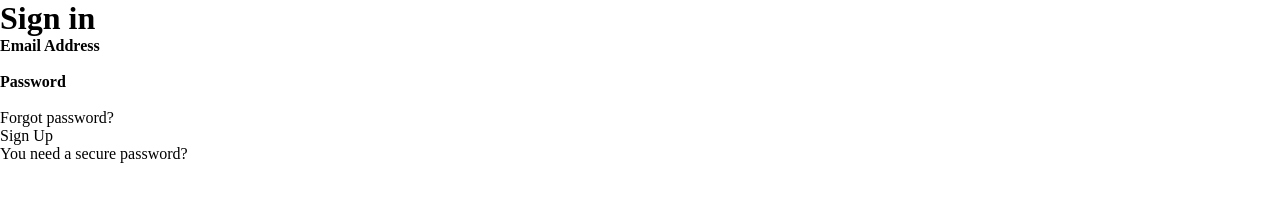
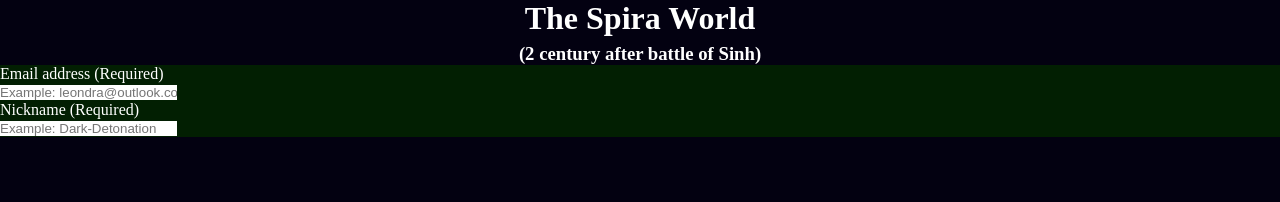
Before and after one commit to LS-Kaution/login-page, a plain HTML site: page index.html in a window 1280 px wide. Drawn offline with Linux system fonts and the light colour scheme.

Commit message:
html form and main tag, ccs backgrounds and font colors

```diff
--- a/index.html
+++ b/index.html
@@ -5,26 +5,108 @@
     <meta charset="UTF-8">
     <meta http-equiv="X-UA-Compatible" content="IE=edge">
     <meta name="viewport" content="width=device-width, initial-scale=1.0">
-    <link rel="stylesheet" href="style.css">
-    <script type="module" src="script.js" defer></script>
-    <title>Login/Register</title>
+    <link rel="stylesheet" href="./style/style.css">
+    <title>The Spira world</title>
 
 </head>
 
 <body>
-    <div class="block">
-        <h1>Sign in</h1>
+    <header class="titles">
+        <h1 id="title-game">The Spira World</h1>
+        <h3 id="post-title-game">(2 century after battle of Sinh)</h3>
+    </header>
 
-        <h4>Email Address</h4>
-        <input type="email" name="email" id="email" required />
+    <main id="main">
 
-        <h4>Password</h4>
-        <input type="text" name="password" id="password" required />
+        <!-- <img src="./style/background.gif" alt="background" id="background"> -->
 
-        <p>Forgot password?</p>
-        <p>Sign Up</p>
-        <a>You need a secure password?</a>
-    </div>
+        <form action="#" method="get" id="form">
+
+            <div>
+                <div>
+                    <label for="email">Email address (Required)</label>
+                </div>
+                <input type="email" name="email" class="boxes" id="email" title="Please, enter a valid Email address"
+                    placeholder="Example: leondra@outlook.com" required>
+
+
+                <div>
+                    <label for="nickname">Nickname (Required)</label>
+                </div>
+                <input type="text" name="nickname" class="boxes" id="nickname" placeholder="Example: Dark-Detonation"
+                    required>
+            </div>
+
+
+            <!-- <div>
+                <div>
+                    <label for="phone">Phone Number (Required)</label>
+                </div>
+                <input type="number" name="phone" class="boxes" id="phone">
+
+
+                <div>
+                    <label for="birthday">Birthday (Optional: Some gifs per year if you register)</label>
+                </div>
+                <input type="date" name="birthday" class="boxes" id="birthday">
+            </div>
+
+
+            <div>
+                <div>
+                    <label for="password">Password (Required)</label>
+                </div>
+                <input type="password" name="password" class="boxes" id="password"
+                    title="Please, enter a valid Password" placeholder="Example: 1-assHole_1" required>
+
+                <div>
+                    <label for="confirm-password">Confirm Password (Required)</label>
+                </div>
+                <input type="password" name="confirm-password" class="boxes" id="confirm-password"
+                    title="Please, enter the same password" required>
+            </div>
+
+
+
+            <div>
+
+                <label for="nation">Select your nation</label>
+
+                <div>
+                    <input type="radio" name="zanarkand" id="zanarkand">
+                    <label for="zanarkand">Zanarkand</label>
+                </div>
+
+                <div>
+                    <input type="radio" name="luca" id="luca">
+                    <label for="luca">Luca</label>
+                </div>
+
+                <div>
+                    <input type="radio" name="bevelle" id="bevelle">
+                    <label for="bevelle">Bevelle</label>
+                </div>
+
+                <div>
+                    <input type="radio" name="guadosalam" id="guadosalam">
+                    <label for="guadosalam">Guadosalam</label>
+                </div>
+            </div>
+
+            <div>
+                <input type="checkbox" name="terms-and-condition" id="terms-and-condition" required>
+                <label for="terms-and-condition">Do you accept the terms and conditions?</label>
+            </div>
+
+            <div>
+                <button type="submit">Submit</button>
+            </div>
+
+            <p>Already a member?<a href="https://www.youtube.com/watch?v=BtLSaxRnIhc"> Then Sign In</a></p> -->
+
+        </form>
+    </main>
+
 
 </body>
 
--- a/style.css
+++ /dev/null
@@ -1,19 +0,0 @@
-:root {
-    --main-color: black;
-}
-
-* {
-    margin: 0;
-    padding: 0;
-    list-style: none;
-    text-decoration: none;
-    border: none;
-    outline: none;
-    background: transparent;
-    vertical-align: baseline;
-    box-sizing: border-box;
-}
-
-body {
-    /* background-color: var(--main-color); */
-}
--- /dev/null
+++ b/style/style.css
@@ -0,0 +1,41 @@
+:root {
+    --main-color: rgb(3, 1, 17);
+    --form-color: rgb(2, 31, 2);
+}
+
+* {
+    margin: 0;
+    padding: 0;
+    list-style: none;
+    text-decoration: none;
+    border: none;
+    outline: none;
+    background: transparent;
+    vertical-align: baseline;
+    box-sizing: border-box;
+}
+
+body {
+    background-color: var(--main-color);
+    background-size: cover;
+    background-repeat: no-repeat;
+}
+
+.titles {
+    display: flex;
+    justify-content: center;
+    align-items: center;
+    flex-direction: column;
+    gap: 6px;
+    color: white;
+
+}
+
+#form {
+    color: white;
+    background-color: var(--form-color);
+}
+
+.boxes {
+    background-color: rgb(255, 255, 255);
+}
```
Also changed, not shown: style/background.gif (added), 1 other file.
